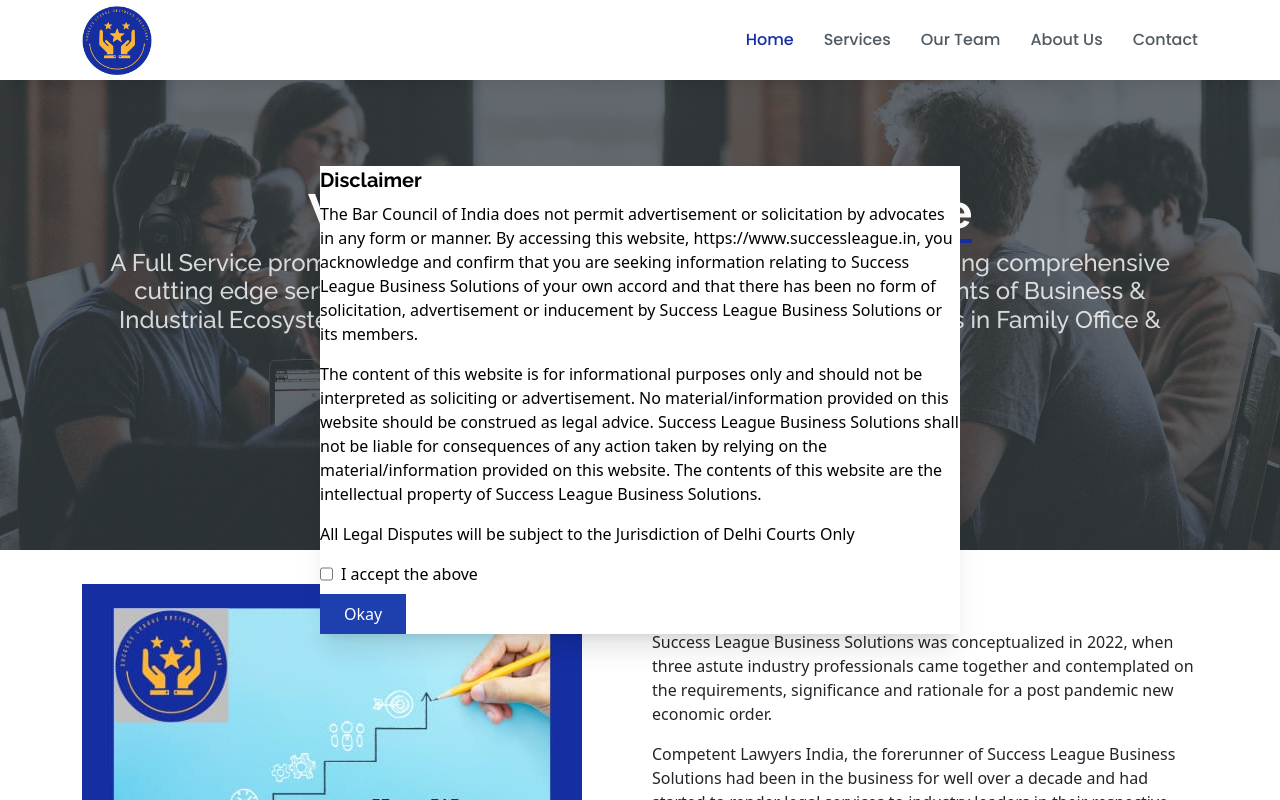
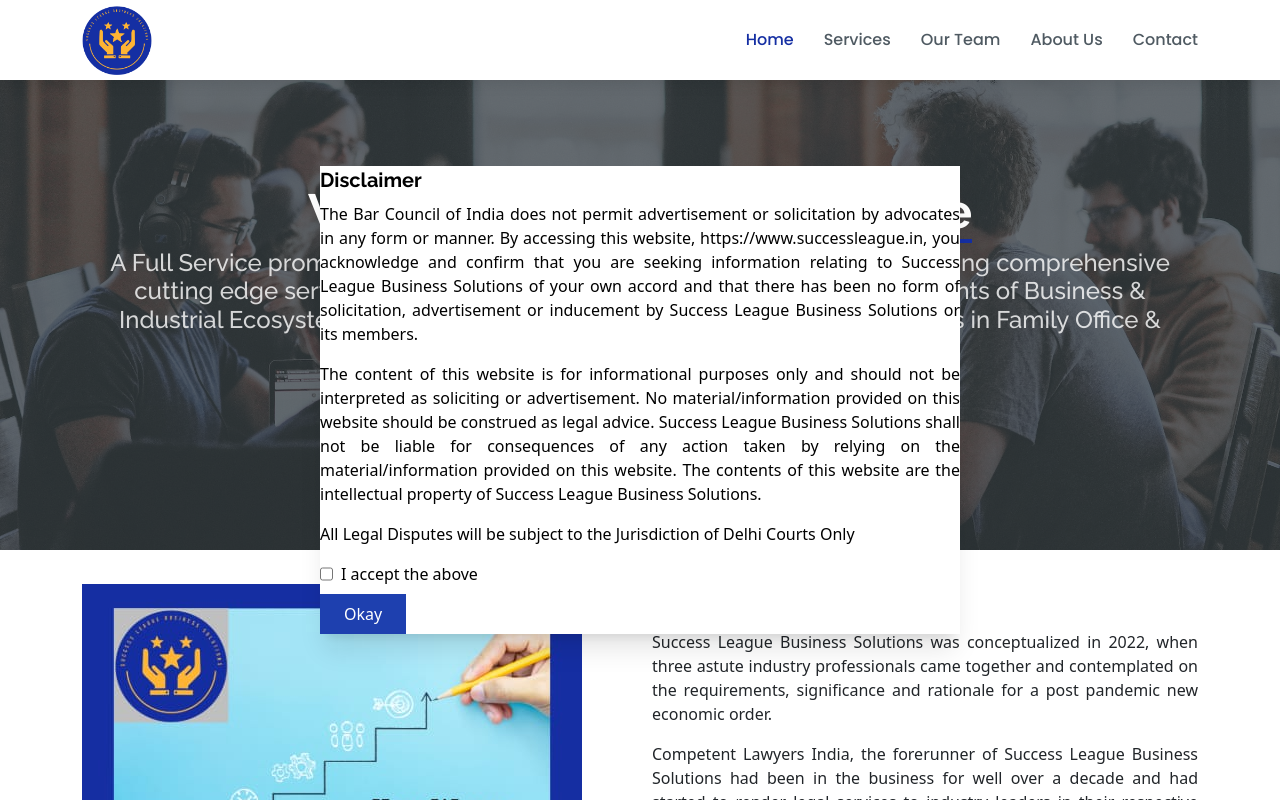
Before and after one commit to PradyumnaGarg/success-league, an Angular app: page / in a window 1280 px wide. Shown: the top 800 px of the page. Built offline with nearby package versions, Linux system fonts and the light colour scheme.

Commit message:
justify paragraphs

```diff
--- a/src/styles.scss
+++ b/src/styles.scss
@@ -2,3 +2,7 @@
 @tailwind base;
 @tailwind components;
 @tailwind utilities;
+
+p {
+  @apply text-justify;
+}
```
